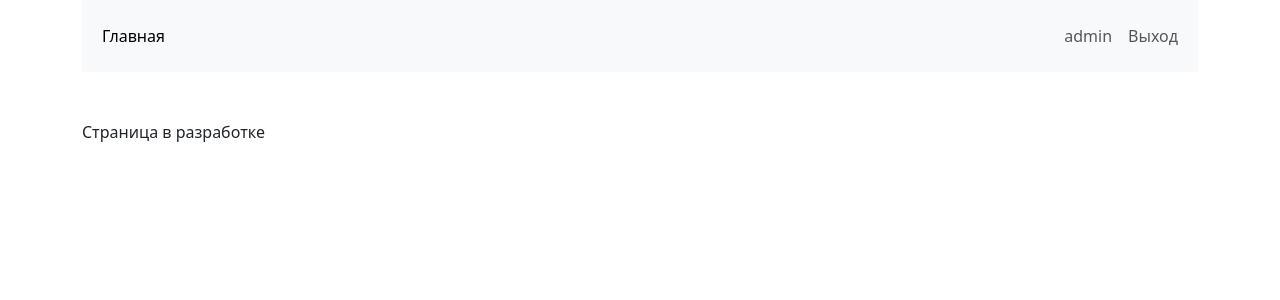
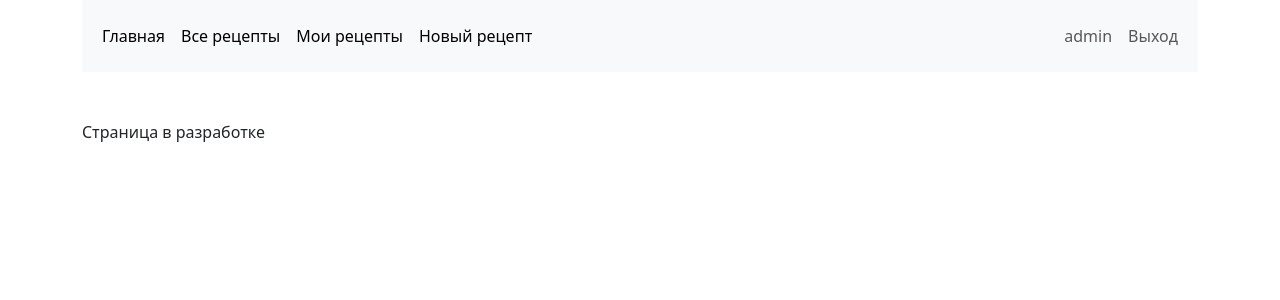
Before and after one commit to shytsko/recipe_book, a Django app: page / in a window 1280 px wide. Shown: the top 300 px of the page. Run offline with Django 4.2, Linux system fonts and the light colour scheme; a user stored in the database is signed in; some libraries are stand-ins or nearby versions.

Commit message:
Add 404 page, add menu items

```diff
--- a/requirements.txt
+++ b/requirements.txt
@@ -1,4 +1,6 @@
 asgiref==3.7.2
 Django==4.2.6
+django-bootstrap5==23.3
+Pillow==10.1.0
 sqlparse==0.4.4
 tzdata==2023.3
--- a/src/src/settings.py
+++ b/src/src/settings.py
@@ -26,7 +26,7 @@ SECRET_KEY = 'django-insecure-6!*77g+*rcnra%a0vic$%tvunupktwwqr+f65kaict-x83thek
 # SECURITY WARNING: don't run with debug turned on in production!
 DEBUG = True
 
-ALLOWED_HOSTS = []
+ALLOWED_HOSTS = ['127.0.0.1']
 
 # Application definition
 
--- /dev/null
+++ b/src/templates/404.html
@@ -0,0 +1,5 @@
+{% extends 'base.html' %}
+{% block content %}
+<h1>Страница не найдена</h1>
+<a href="{% url 'home' %}">На главную</a>
+{% endblock %}
--- a/src/templates/base.html
+++ b/src/templates/base.html
@@ -23,6 +23,17 @@
                     <li class="nav-item">
                         <a class="nav-link active" aria-current="page" href="{% url 'home' %}">Главная</a>
                     </li>
+                    <li class="nav-item">
+                        <a class="nav-link active" aria-current="page" href="{% url 'home' %}">Все рецепты</a>
+                    </li>
+                    {% if user.is_authenticated %}
+                    <li class="nav-item">
+                        <a class="nav-link active" aria-current="page" href="{% url 'home' %}">Мои рецепты</a>
+                    </li>
+                    <li class="nav-item">
+                        <a class="nav-link active" aria-current="page" href="{% url 'home' %}">Новый рецепт</a>
+                    </li>
+                    {% endif %}
                 </ul>
             </div>
             <div class="navbar" id="navbarRight">
```
Also changed, not shown: src/db.sqlite3.
